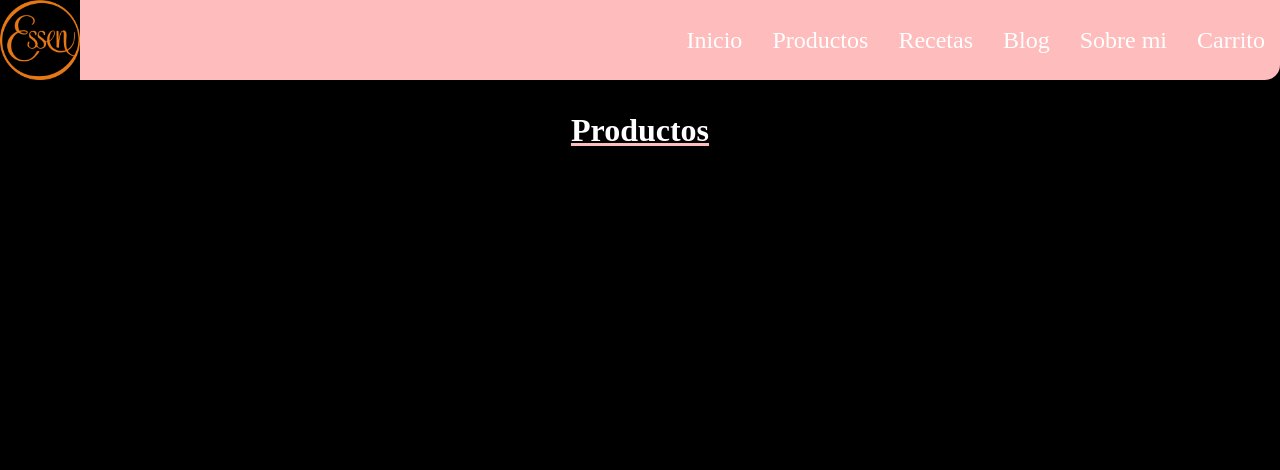
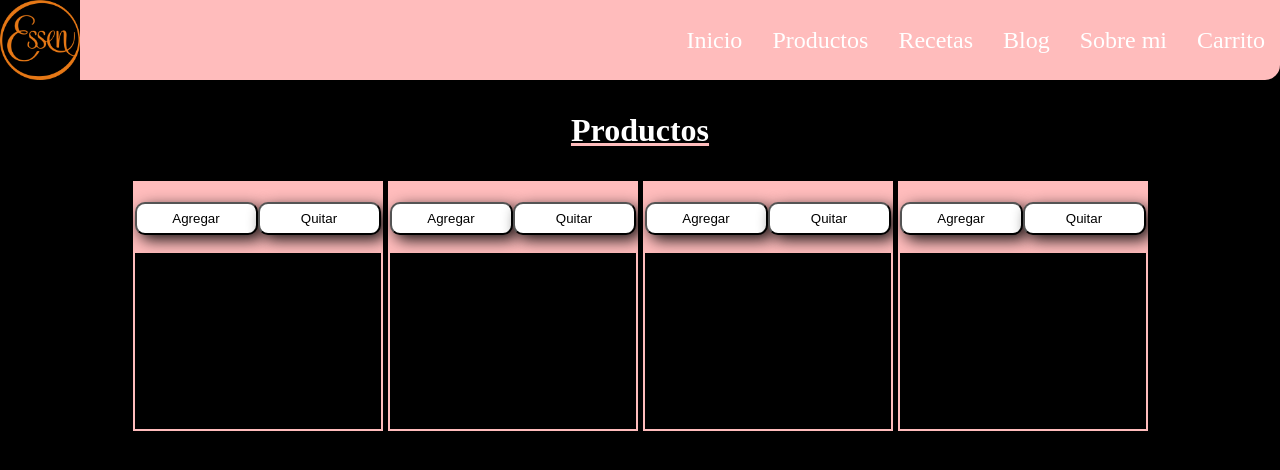
Before and after one commit to galluccinahuel/DesafioFinal, a website: page html/productos.html in a window 1280 px wide. Shown: the top 470 px of the page. Drawn offline with Linux system fonts and the light colour scheme.

Commit message:
commit js-storage2

```diff
--- a/html/productos.html
+++ b/html/productos.html
@@ -27,7 +27,7 @@
         <h1 class="titulo">
             Productos
         </h1>
-        <article class="table">
+        <article id="tabla" class="table">
 
         </article>
     </main>
--- a/js/index.js
+++ b/js/index.js
@@ -1,3 +1,4 @@
+
 class Carrito{
 
     constructor(){
@@ -70,7 +71,6 @@ class Carrito{
     }
 
 }
-
 class Producto{
 
     constructor(id, nombre, precio){
@@ -83,34 +83,45 @@ class Producto{
 
 }
 
+const cacerola = new Producto(1, "Cacerola", "$100");
+const Sarten = new Producto(2, "Sarten", "$200");
+const cacerolita = new Producto(3, "Cacerolita", "$500");
+const bifera = new Producto(4, "Bifera", "$600");
+
 const carrito = new Carrito();
 
-const cacerola = new Producto(1, "cacerola", 280);
-const sarten = new Producto(2, "sarten", 100);
-const vaso = new Producto(3, "vaso", 500);
-const tenedor = new Producto(4, "tenedor", 100);
+let productosEnVenta=[
+    cacerola,
+    Sarten,
+    cacerolita,
+    bifera
+]
 
 
-carrito.AgregarProducto(cacerola);
-carrito.AgregarProducto(cacerola);
-carrito.AgregarProducto(sarten);
-carrito.AgregarProducto(sarten);
-carrito.AgregarProducto(vaso);
-carrito.AgregarProducto(vaso);
-
-const carritoJSON = JSON.stringify(carrito);
-
-/* sessionStorage.setItem("carrito", carritoJSON );
- */
+let tabla = document.getElementById("tabla");
 
 
+for (const i of productosEnVenta) {
 
-//console.log(carritoJSON);
-console.log(carrito.m_listaDeProductos);
+    let divCardTabla = document.createElement("div");
+    let divCeldaTabla = document.createElement("div");
+    let inputAgregar = document.createElement("input");
+    let inputQuitar = document.createElement("input");
 
-carrito.QuitarProducto(cacerola);
-carrito.QuitarProducto(cacerola);
-//carrito.QuitarProducto(sarten);
-//carrito.QuitarProducto(sarten);
+    inputAgregar.type = "button";
+    inputQuitar.type = "button";
+    inputAgregar.id = i.m_id;
+    inputQuitar.id = i.m_id;
 
-console.log(carrito.DevolverMontoTotalCarrito());
+    divCardTabla.className = "celda";
+    divCeldaTabla.className = "celda div";
+    tabla.append(divCardTabla);
+    divCardTabla.append(divCeldaTabla);
+    //divCeldaTabla.innerHTML = "<p>"+i.m_nombre+"</p><p>"+i.m_precio+"</p>";
+    divCeldaTabla.append(inputAgregar);
+    divCeldaTabla.append(inputQuitar);
+
+    inputAgregar.value = "Agregar";
+    inputQuitar.value = "Quitar";
+
+}
--- a/scss/estilos.scss
+++ b/scss/estilos.scss
@@ -182,11 +182,12 @@
     div{
         @include sizes(250px, 70px);
         display: flex;
+        flex-direction: row;
         justify-content: space-around;
         align-items: center;
         background-color: map-get($colores,colorRosa);
         input{
-            @include sizes(100px, 50px);
+            @include sizes(50%, 50%);
             border-radius: 10px;
             box-shadow:  5px 5px 15px rgba(0,0,0,0.9);
             background-color: map-get($colores,colorBlanco);;
```
Also changed, not shown: css/estilos.css.
